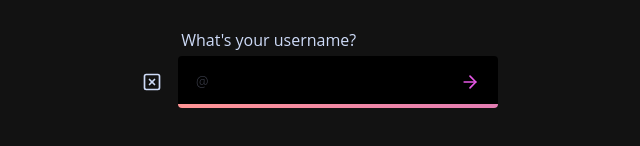
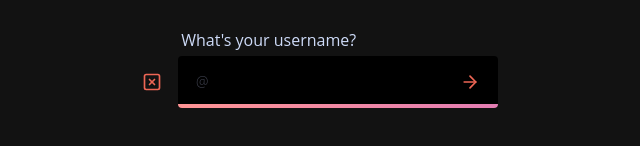
Before and after one commit to vtonu/username_input, a plain HTML site: page index.html in a window 1280 px wide. Shown: the part 250-396 px from the top of the page, 302-942 px from the left. Drawn offline with nearby package versions, Linux system fonts and the light colour scheme.

Commit message:
Updated button styles
Updated button styles in CSS file to #E65 color.

```diff
--- a/style.css
+++ b/style.css
@@ -78,8 +78,10 @@ label {
 }
 /* WHEN YOU CLICK THE ARROW */
 .custom-input-button,
-.custom-input-button-close:active {
+.custom-input-button-close,
+:active {
     transform: scale(1,1);
+    color: #E65;
 }
 .input-container {
     position: relative;
```
